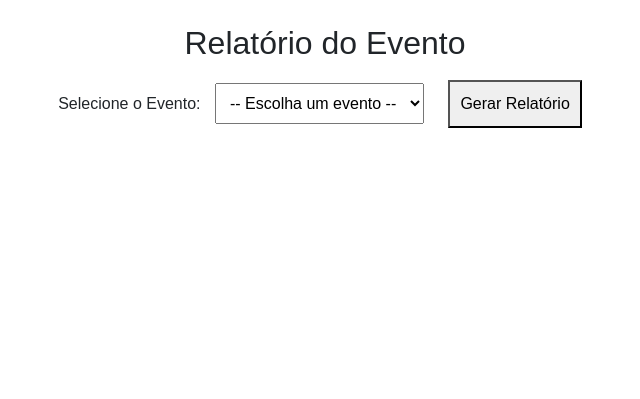
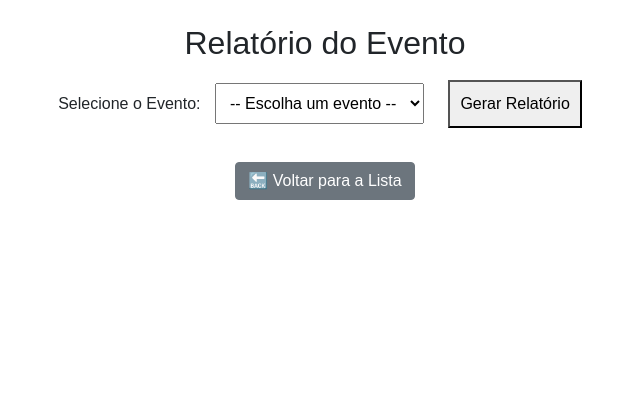
Before and after one commit to douglasinforj/sistema_rspv_presenca_eventos, a Django app: page /relatorio/ in a window 1280 px wide. Shown: the part 80-479 px from the top of the page, without its empty margins (315-955 px from the left). Run offline with Django 5.2, Linux system fonts and the light colour scheme; a user stored in the database is signed in; tables that the repository leaves empty hold one stand-in row (values such as "Sample post"); some libraries are stand-ins or nearby versions.

Commit message:
alinhando o projeto

```diff
--- a/evento/templates/evento/relatorio_evento.html
+++ b/evento/templates/evento/relatorio_evento.html
@@ -58,4 +58,10 @@
             <h2>{{ checkins }}</h2>
         </div>
     {% endif %}
+
+    {% if user.is_authenticated %}
+                <div class="text-center mt-4">
+                    <a href="{% url 'lista_eventos' %}" class="btn btn-secondary">🔙 Voltar para a Lista</a>
+                </div>
+            {% endif %}
 {% endblock %}
```
Also changed, not shown: evento/templates/evento/rsvp_convidado.html (+8 -0 lines).
